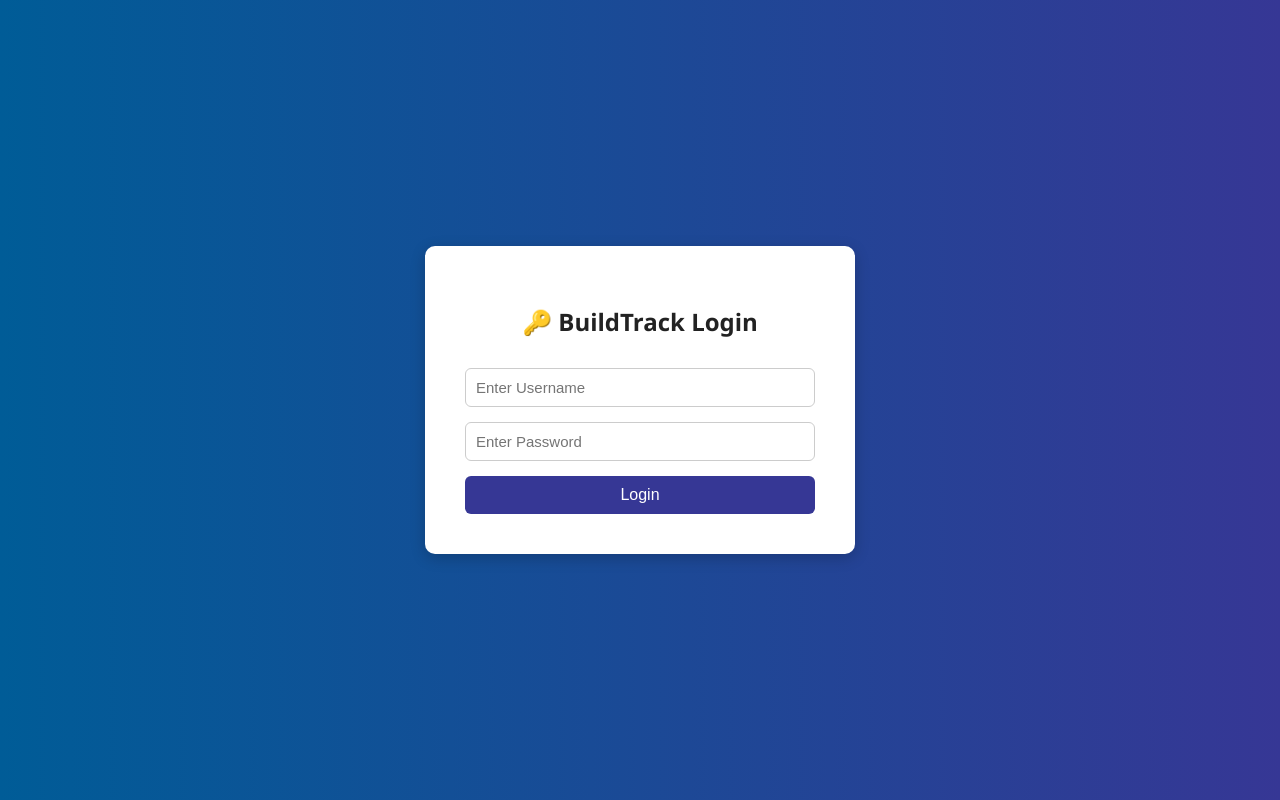
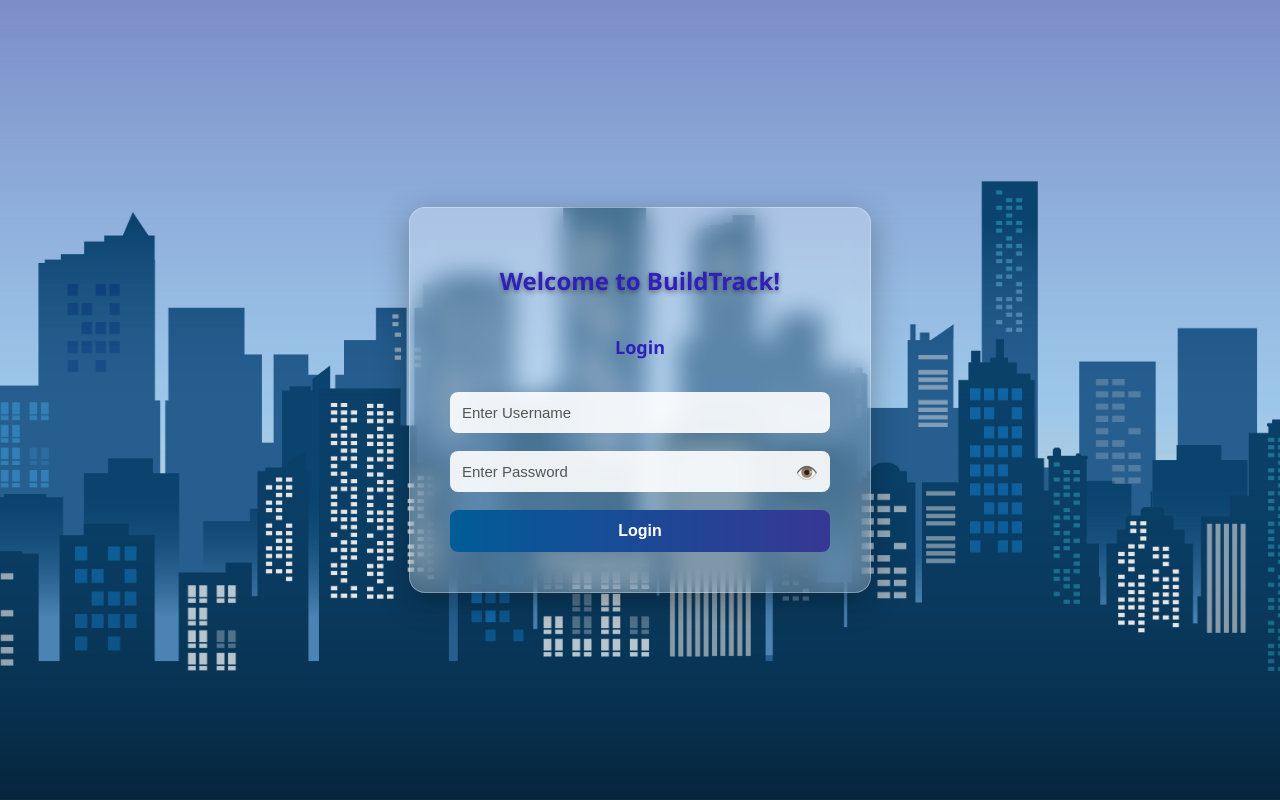
Before and after one commit to HirunaSarangaBandara/Build_Track, a React (Create React App) app in the folder BuildTrack/frontend/: page / in a window 1280 px wide. Built offline with nearby package versions, Linux system fonts and the light colour scheme.

Commit message:
Add css for make login page interactively

```diff
--- a/BuildTrack/frontend/src/pages/Login.js
+++ b/BuildTrack/frontend/src/pages/Login.js
@@ -7,23 +7,36 @@ function Login() {
   const [username, setUsername] = useState("");
   const [password, setPassword] = useState("");
   const [error, setError] = useState("");
+  const [showPassword, setShowPassword] = useState(false);
+  const [loading, setLoading] = useState(false);
   const navigate = useNavigate();
 
   const handleSubmit = async (e) => {
     e.preventDefault();
+    setError("");
 
+    if (!username.trim() || !password.trim()) {
+      setError("Please fill in both fields.");
+      return;
+    }
+
+    setLoading(true);
     try {
       await login(username, password);
       navigate("/dashboard");
     } catch (err) {
       setError("Invalid credentials. Please try again.");
+    } finally {
+      setLoading(false);
     }
   };
 
   return (
     <div className="login-container">
       <form className="login-form" onSubmit={handleSubmit}>
-        <h2>🔑 BuildTrack Login</h2>
+        <h1>Welcome to BuildTrack!</h1>
+        <h2>Login</h2>
+
         <input
           type="text"
           placeholder="Enter Username"
@@ -31,15 +44,25 @@ function Login() {
           onChange={(e) => setUsername(e.target.value)}
           required
         />
+
+        <div className="password-field">
           <input
-          type="password"
+            type={showPassword ? "text" : "password"}
             placeholder="Enter Password"
             value={password}
             onChange={(e) => setPassword(e.target.value)}
             required
           />
+          <span onClick={() => setShowPassword(!showPassword)}>
+            {showPassword ? "🙈" : "👁️"}
+          </span>
+        </div>
+
         {error && <p className="error">{error}</p>}
-        <button type="submit">Login</button>
+
+        <button type="submit" disabled={loading}>
+          {loading ? "Logging in..." : "Login"}
+        </button>
       </form>
     </div>
   );
--- a/BuildTrack/frontend/src/styles/login.css
+++ b/BuildTrack/frontend/src/styles/login.css
@@ -1,5 +1,5 @@
 body {
-  background: linear-gradient(to right, #005c97, #363795);
+  background: url("../assets/login-bg.jpg") no-repeat center center/cover;
   font-family: "Segoe UI", sans-serif;
   margin: 0;
   height: 100vh;
@@ -9,54 +9,115 @@ body {
 }
 
 .login-container {
-  background: #fff;
+  background: rgba(255, 255, 255, 0.25);
+  border: 1px solid rgba(255, 255, 255, 0.3);
+  border-radius: 16px;
   padding: 40px;
-  border-radius: 10px;
-  width: 350px;
-  box-shadow: 0px 4px 15px rgba(0, 0, 0, 0.2);
+  width: 380px;
+  box-shadow: 0 8px 32px rgba(0, 0, 0, 0.3);
+  backdrop-filter: blur(12px);
+  -webkit-backdrop-filter: blur(12px);
+  color: #1a1a1a;
+  transition: all 0.3s ease-in-out;
+}
+
+.login-container:hover {
+  transform: scale(1.02);
 }
 
 .login-form {
   display: flex;
   flex-direction: column;
-  gap: 15px;
+  gap: 18px;
+}
+
+.login-form h1 {
+  text-align: center;
+  font-size: 24px;
+  color: #3020ba;
+  margin-bottom: 5px;
+  text-shadow: 0 2px 5px rgba(0, 0, 0, 0.4);
 }
 
 .login-form h2 {
   text-align: center;
-  color: #222;
+  font-size: 18px;
+  color: #3020ba;
   margin-bottom: 15px;
 }
 
 .login-form input {
-  padding: 10px;
-  border: 1px solid #ccc;
-  border-radius: 6px;
+  padding: 12px;
+  border: none;
+  border-radius: 8px;
   font-size: 15px;
+  background: rgba(255, 255, 255, 0.9);
+  color: #222;
+  outline: none;
+  transition: 0.3s;
+}
+
+.login-form input::placeholder {
+  color: #555;
 }
 
 .login-form input:focus {
-  border-color: #363795;
-  outline: none;
+  background: #ffffff;
+  box-shadow: 0 0 8px rgba(0, 92, 151, 0.6);
+}
+
+.password-field {
+  position: relative;
+  display: flex;
+  align-items: center;
+}
+
+.password-field input {
+  width: 100%;
+  padding-right: 40px;
+}
+
+.password-field span {
+  position: absolute;
+  right: 12px;
+  cursor: pointer;
+  font-size: 18px;
+  color: #005c97;
+  user-select: none;
+  transition: 0.2s;
+}
+
+.password-field span:hover {
+  color: #002f5e;
 }
 
 .login-form button {
-  padding: 10px;
-  background-color: #363795;
+  padding: 12px;
+  background: linear-gradient(to right, #005c97, #363795);
   color: white;
   border: none;
-  border-radius: 6px;
+  border-radius: 8px;
   font-size: 16px;
   cursor: pointer;
   transition: 0.3s;
+  font-weight: bold;
 }
 
 .login-form button:hover {
-  background-color: #005c97;
+  background: linear-gradient(to right, #363795, #005c97);
+  transform: translateY(-2px);
+}
+
+.login-form button:disabled {
+  opacity: 0.7;
+  cursor: not-allowed;
 }
 
 .error {
-  color: red;
+  color: #ffdddd;
+  background: rgba(255, 0, 0, 0.15);
   font-size: 14px;
   text-align: center;
+  padding: 8px;
+  border-radius: 5px;
 }
```
Also changed, not shown: BuildTrack/frontend/src/assets/login-bg.jpg (added). Lines whose indentation alone changed are shown as unchanged.
